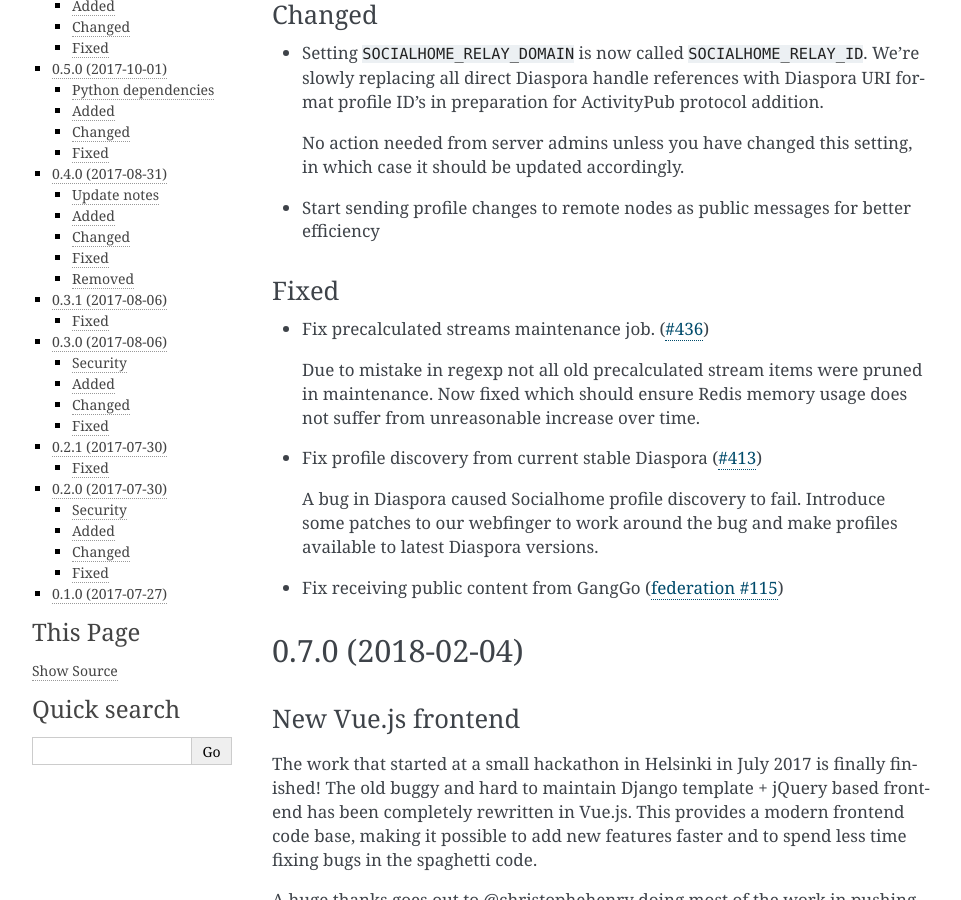
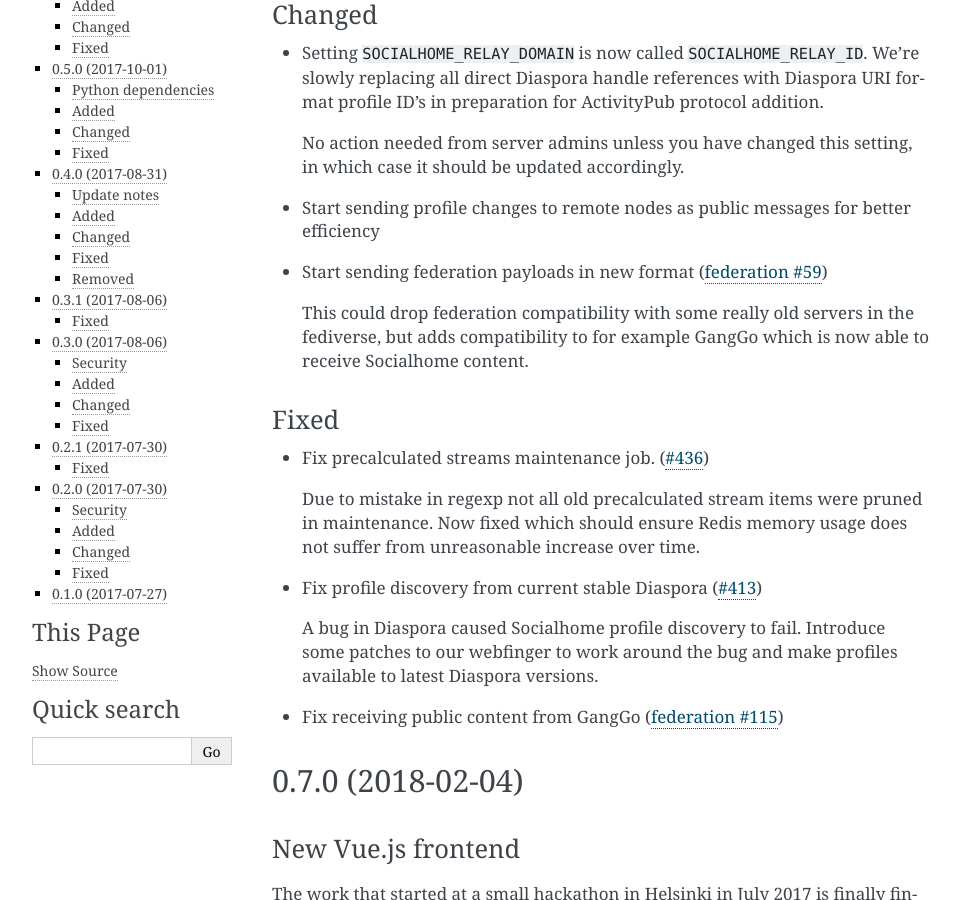
Before and after one commit to jaywink/socialhome, a Sphinx documentation site: the page built from docs/changelog.rst, in a window 1280 px wide and 900 px high, scrolled down 330 px. Shown: the whole window, without its empty margins (148-1109 px from the left). Built offline with Sphinx 7.4.7, drawn with Linux system fonts in a browser that asks for light colours.

Commit message:
Start sending federation payloads in new format
This could drop federation compatibility with some really old servers in the fediverse, but adds compatibility to for example GangGo which is now able to receive Socialhome content.

Refs: jaywink/federation#59

```diff
--- a/docs/changelog.rst
+++ b/docs/changelog.rst
@@ -21,6 +21,10 @@
   No action needed from server admins unless you have changed this setting, in which case it should be updated accordingly.
 
 * Start sending profile changes to remote nodes as public messages for better efficiency
+
+* Start sending federation payloads in new format (`federation #59 <https://github.com/jaywink/federation/issues/59>`_)
+
+  This could drop federation compatibility with some really old servers in the fediverse, but adds compatibility to for example GangGo which is now able to receive Socialhome content.
 
 Fixed
 .....
```
Also changed, not shown: 2 other files.
